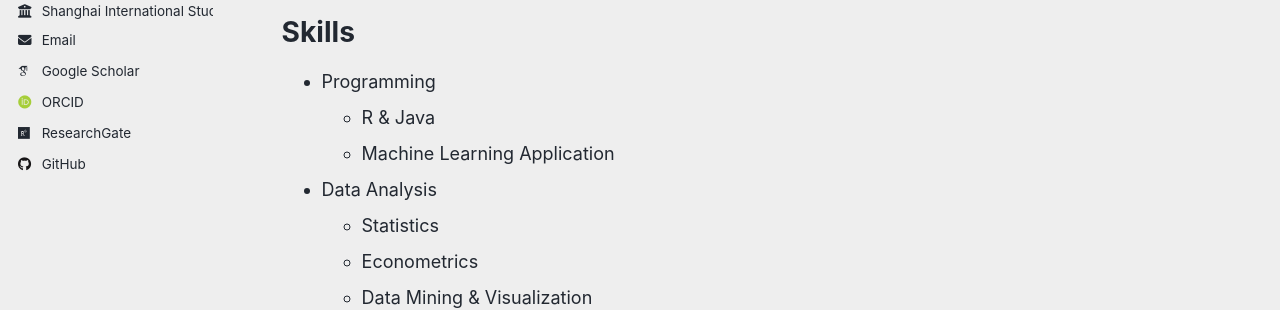
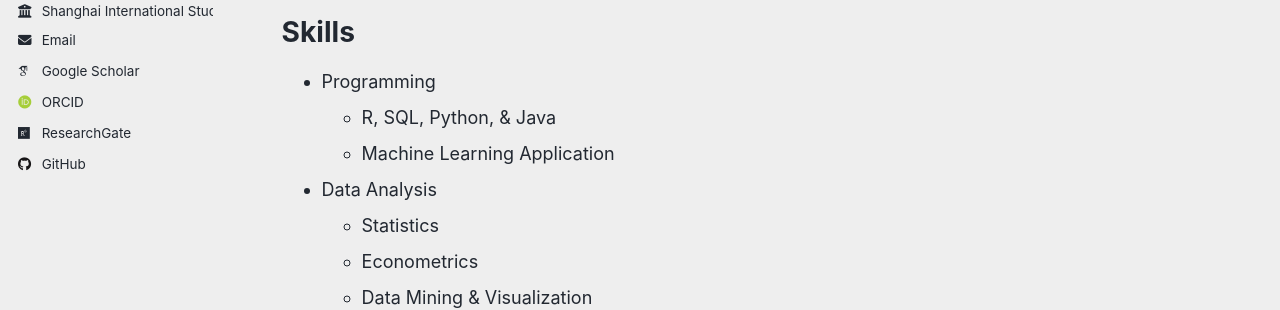
Before and after one commit to chenyi-edward/chenyi-edward.github.io, a Jekyll site: the page built from _pages/cv.md, in a window 1280 px wide and 900 px high. Shown: the part 427-737 px from the top of the window. Built offline with Jekyll 4.4.1, drawn with Linux system fonts in a browser that asks for light colours; some web fonts are replaced; a script that is not in the unit is left out.

Commit message:
Update cv.md

```diff
--- a/_pages/cv.md
+++ b/_pages/cv.md
@@ -23,7 +23,7 @@ Work experience
 Skills
 ======
 * Programming
-  * R & Java
+  * R, SQL, Python, & Java
   * Machine Learning Application
 * Data Analysis
   * Statistics
```
